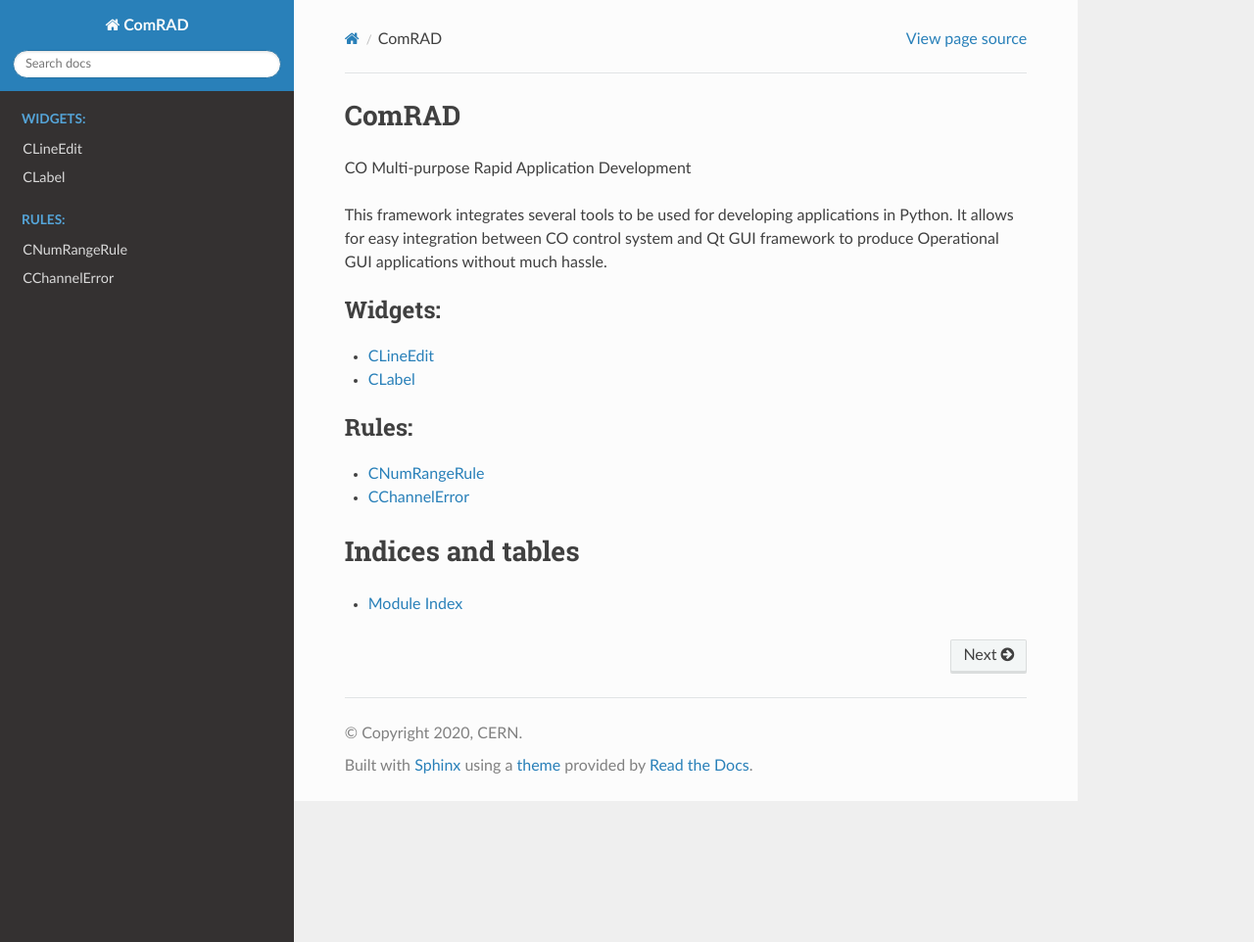
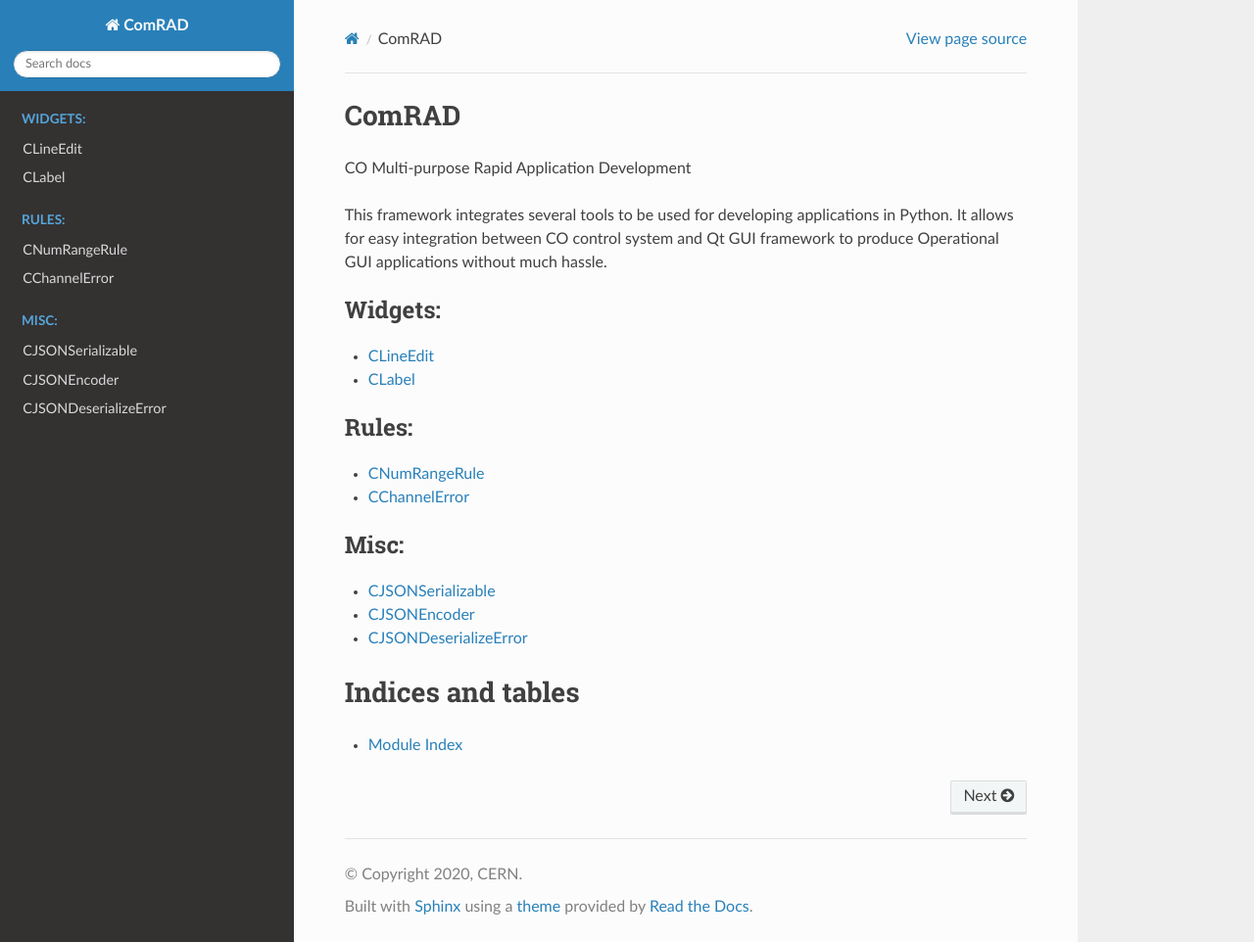
Before and after one commit to jfpatrick/accsoft-gui-rad-comrad, a Sphinx documentation site: the page built from docs/index.rst, in a window 1280 px wide and 962 px high. Shown: the whole window at 98% size. Built offline with Sphinx 7.4.7 and the Read the Docs theme 2.0.0, drawn with Linux system fonts in a browser that asks for light colours; the version number could not be read and is left out.

Commit message:
Added json autodocs

```diff
--- /dev/null
+++ b/docs/cjsondeserializeerror.rst
@@ -0,0 +1,4 @@
+CJSONDeserializeError
+=====================
+
+.. autoexception:: comrad.json.CJSONDeserializeError
--- /dev/null
+++ b/docs/cjsonserializable.rst
@@ -0,0 +1,5 @@
+CJSONSerializable
+=====================
+
+.. autoclass:: comrad.json.CJSONSerializable
+   :members:
--- a/docs/conf.py
+++ b/docs/conf.py
@@ -562,6 +562,6 @@ source_suffix = {
 
 intersphinx_mapping = {
     'python': ('https://docs.python.org/3.6', None),
-    'qtpy': ('https://www.riverbankcomputing.com/static/Docs/PyQt5/', None),
-
+    'qtpy': ('https://www.riverbankcomputing.com/static/Docs/PyQt5/', None),  # TODO: This needs some work that it gets recognized https://stackoverflow.com/questions/47102004/how-to-properly-link-to-pyqt5-documentation-using-intersphinx
+    # 'pydm':  # TODO: Introduce PyDM cross-reference here, also accwidgets later
 }
--- a/docs/index.rst
+++ b/docs/index.rst
@@ -25,6 +25,13 @@ It allows for easy integration between CO control system and Qt GUI framework to
    rules/cnumrangerule
    rules/cchannelerror
 
+.. toctree::
+   :caption: Misc:
+
+   cjsonserializable
+   cjsonencoder
+   cjsondeserializeerror
+
 
 Indices and tables
 ==================
--- a/setup.py
+++ b/setup.py
@@ -51,7 +51,7 @@ requirements = {
         'flake8-bugbear==20.1',
     ],
     'doc': [
-        'Sphinx>=2.1.2&&<2.2',
+        'Sphinx>=2.3.1&&<3',
         'recommonmark>=0.6.0&&<0.7',
         'sphinx-rtd-theme>=0.4.3&&<0.5',
         'sphinx-autodoc-typehints>=1.10.3&&<2',
```
Also changed, not shown: docs/cjsonencoder.rst (added, +8 -0 lines), docs/rules/cchannelerror.rst (line endings or trailing spaces), 2 other files.
